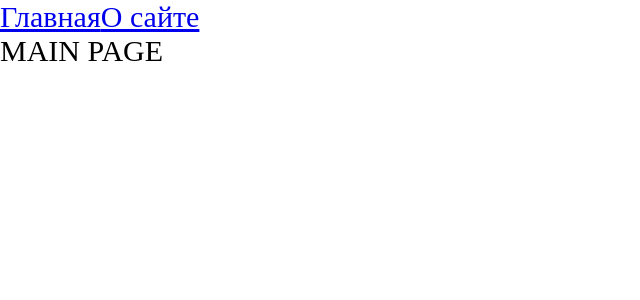
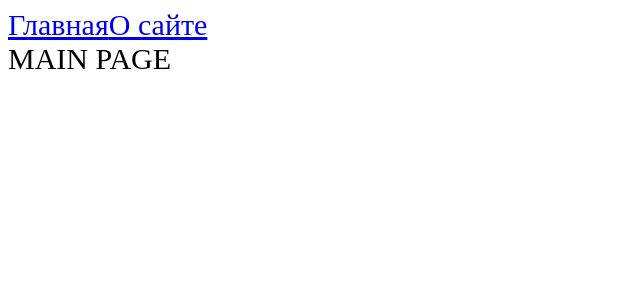
Before and after one commit to djonnybravo/production-project, a React app: page / in a window 1280 px wide. Shown: the top 300 px of the page, without its empty margins (0-640 px from the left). Built offline with nearby package versions, Linux system fonts and the light colour scheme.

Commit message:
refactor

```diff
--- a/src/App.tsx
+++ b/src/App.tsx
@@ -1,5 +1,5 @@
 import React, {Suspense} from 'react';
-import './index.scss'
+import './styles/index.scss'
 import {Link, Route, Routes} from "react-router-dom";
 
 import {AboutPageAsync} from "./pages/AboutPage/AboutPage.async";
--- a/src/index.scss
+++ /dev/null
@@ -1,9 +0,0 @@
-* {
-  margin: 0;
-  padding: 0;
-  box-sizing: border-box;
-}
-
-.App {
-  font-size: 30px;
-}
--- /dev/null
+++ b/src/styles/index.scss
@@ -0,0 +1,4 @@
+
+.App {
+  font-size: 30px;
+}
```
